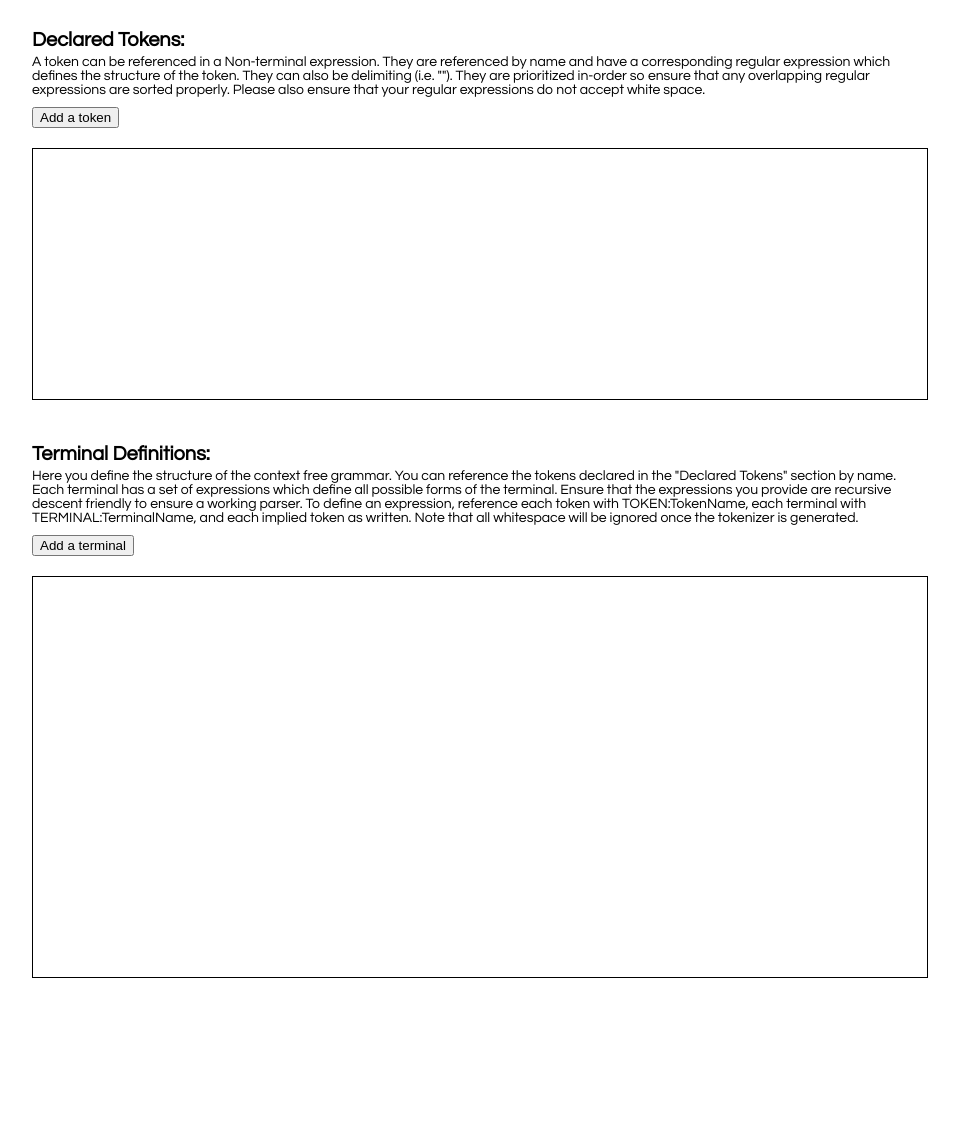
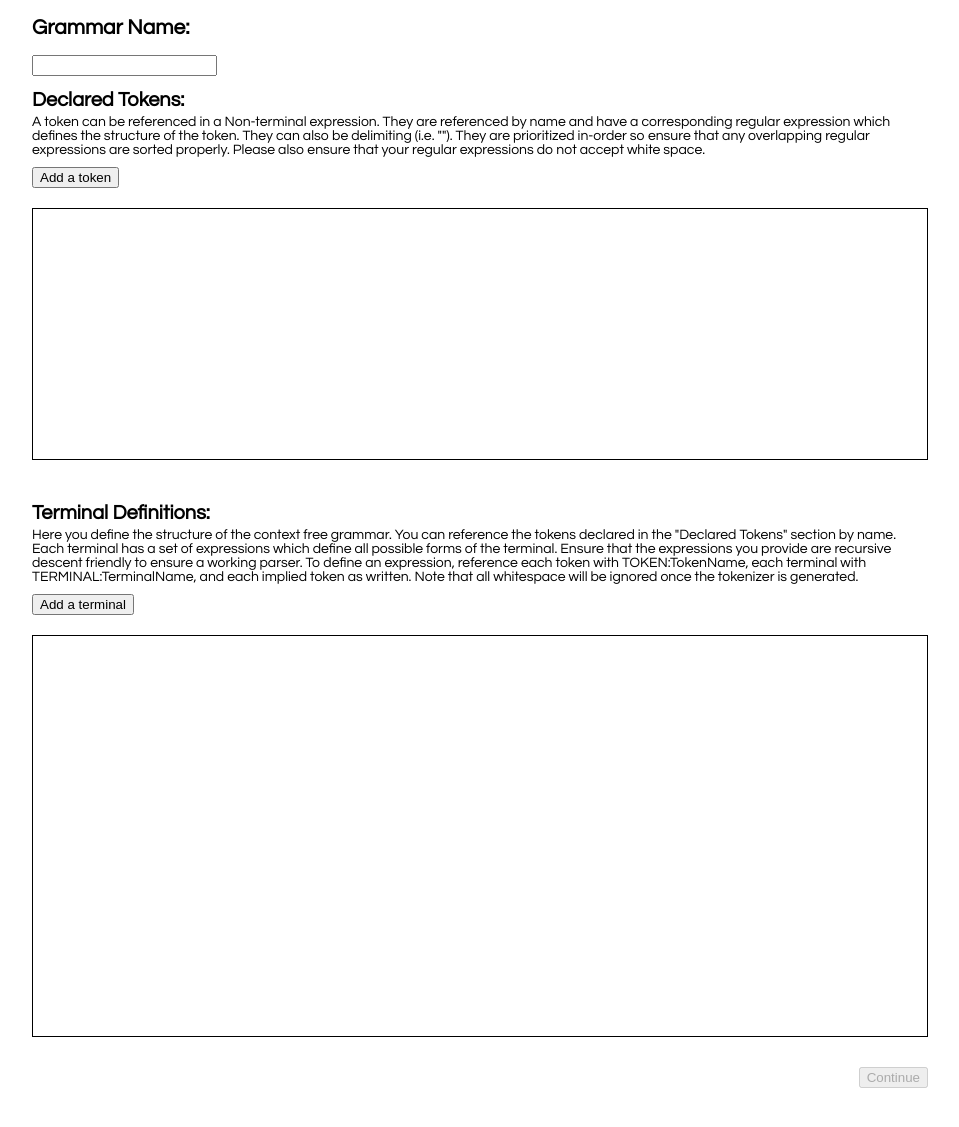
Before and after one commit to KaramVSingh/CFG-Interpreter-Generator, a React app in the folder front-end/: page / in a window 1280 px wide. Shown: the part 91-1218 px from the top of the page, without its empty margins (160-1119 px from the left). Before the commit the page ends 1099 px from the top, so only its background shows below. Built offline with nearby package versions, Linux system fonts and the light colour scheme.

Commit message:
finished front end of cfg editor

```diff
--- a/front-end/src/cfg/cfg-editor.js
+++ b/front-end/src/cfg/cfg-editor.js
@@ -8,12 +8,14 @@ class CfgEditor extends React.Component {
 
         this.state = {
             cfg: {},
+            name: '',
+            canContinue: false
         };
     }
 
     propagateUpdate = () => {
         this.setState({
-            cfg: this.getObject()
+            cfg: this.getObject(),
         });
     }
 
@@ -22,6 +24,10 @@ class CfgEditor extends React.Component {
         var terminalEditor = this.refs.terminalEditor.getObject();
         if(tokenEditor['error'] !== undefined || terminalEditor['error'] !== undefined) {
             // we have an error
+            this.setState({
+                canContinue: false
+            });
+
             return;
         } else {
             // here we need to check that each token declared in the terminals exists in the declared tokens
@@ -46,6 +52,11 @@ class CfgEditor extends React.Component {
                                 this.refs.terminalEditor.setState({
                                     error: 'Use of undeclared token ' + curr['value'] + '.'
                                 });
+
+                                this.setState({
+                                    canContinue: false,
+                                });
+
                                 return;
                             }
                         }
@@ -53,11 +64,35 @@ class CfgEditor extends React.Component {
                 }
             }
 
+            if(this.state.name === '') {
+                this.setState({
+                    canContinue: false,
+                });
+
+                return;
+            }
+
+            this.setState({
+                canContinue: true
+            });
+
             return {
                 tokens: tokenEditor,
                 terminals: terminalEditor
             };
         }
+    }
+
+    updateName(evt) {
+        this.setState({
+            name: evt.target.value,
+        }, () => {
+            this.propagateUpdate();
+        });
+    }
+
+    submit() {
+
     }
 
     render() {
@@ -69,8 +104,10 @@ class CfgEditor extends React.Component {
                     For more information on how this affects the grammar click here.
                 </div>
                 <div className="body">
+                    <h2>Grammar Name:</h2><input type="text" value={this.state.name} onChange={evt => this.updateName(evt)}></input>
                     <TokenEditor propagateUpdate={this.propagateUpdate} ref="tokenEditor" />
                     <TerminalEditor propagateUpdate={this.propagateUpdate} ref="terminalEditor" />
+                    <button className="continue" disabled={!this.state.canContinue} onClick={this.submit}>Continue</button>
                 </div>
             </div>
         );
--- a/front-end/src/index.css
+++ b/front-end/src/index.css
@@ -134,3 +134,8 @@ body {
 .cfg-editor .body {
     margin-top: 20px;
 }
+
+.cfg-editor .body .continue {
+    float: right;
+    margin-bottom: 100px;
+}
```
